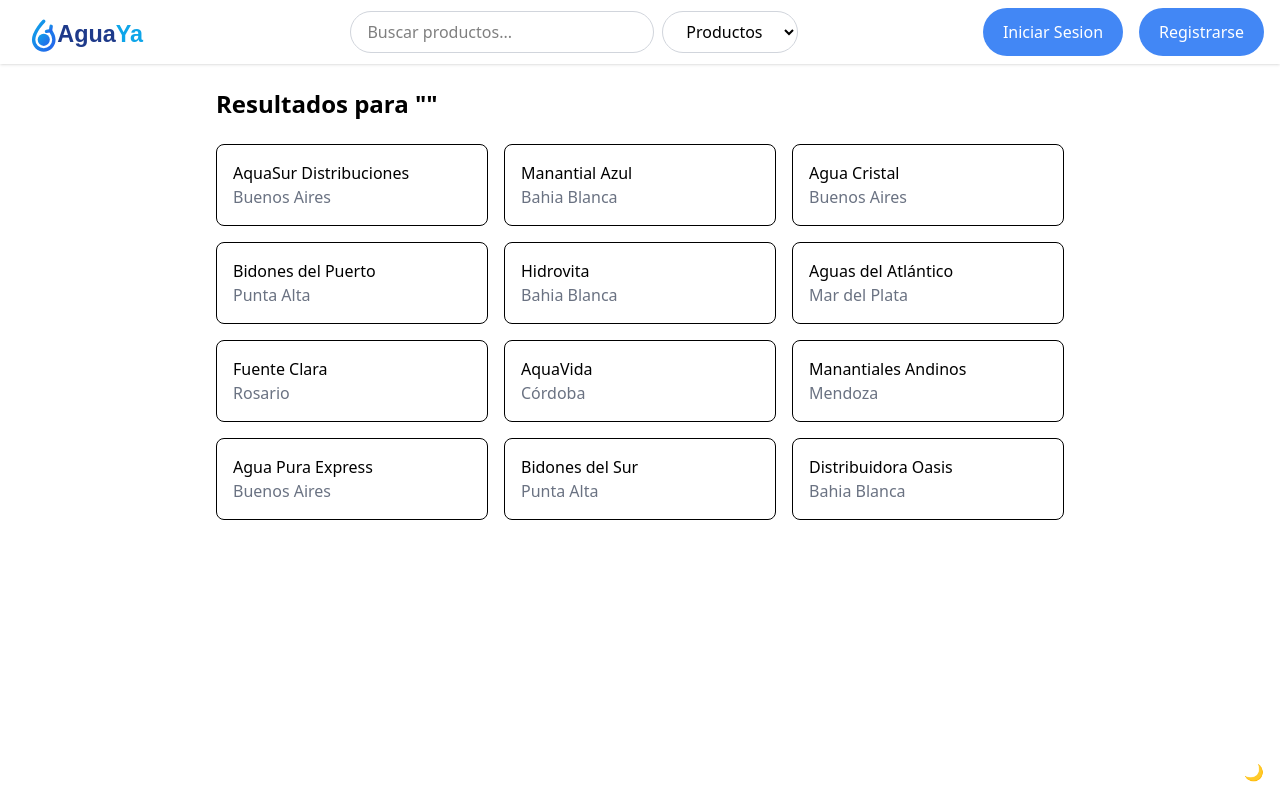
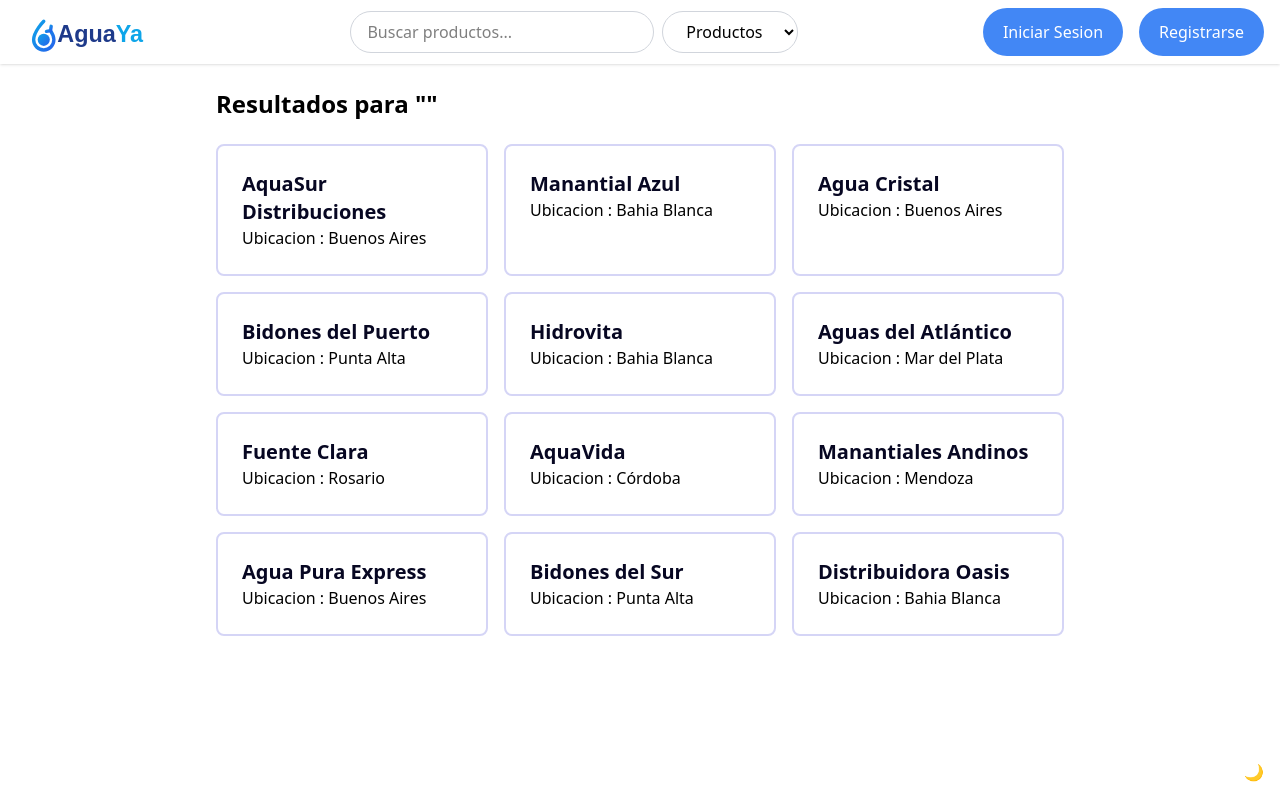
Before and after one commit to IAW-2026/proyecto-b-buyer-AguaYa, a Next.js app: page /search/vendors in a window 1280 px wide. Built offline with nearby package versions, Linux system fonts and the light colour scheme; no server answers.

Commit message:
se modifica busqueda para mostrar vendorCards

```diff
--- a/app/search/vendors/page.tsx
+++ b/app/search/vendors/page.tsx
@@ -1,5 +1,6 @@
 // app/search/vendors/page.tsx
 import { search } from "@/lib/search";
+import VendorCard from "@/app/components/vendors/vendorCard";
 
 type Props = {
   searchParams: Promise<{ q?: string }>;
@@ -17,12 +18,9 @@ export default async function VendorsSearchPage({ searchParams }: Props) {
       {vendors.length === 0 ? (
         <p className="text-gray-500">Sin resultados.</p>
       ) : (
-        <div className="grid grid-cols-3 gap-4">
-          {vendors.map((v) => (
-            <div key={v.id} className="border rounded-lg p-4">
-              <p className="font-medium">{v.name}</p>
-              <p className="text-gray-500">{v.address}</p>
-            </div>
+        <div className="grid grid-cols-1 md:grid-cols-2 lg:grid-cols-3 gap-4">
+          {vendors.map((vendor) => (
+            <VendorCard key={vendor.id} vendor={vendor} />
           ))}
         </div>
       )}
```
